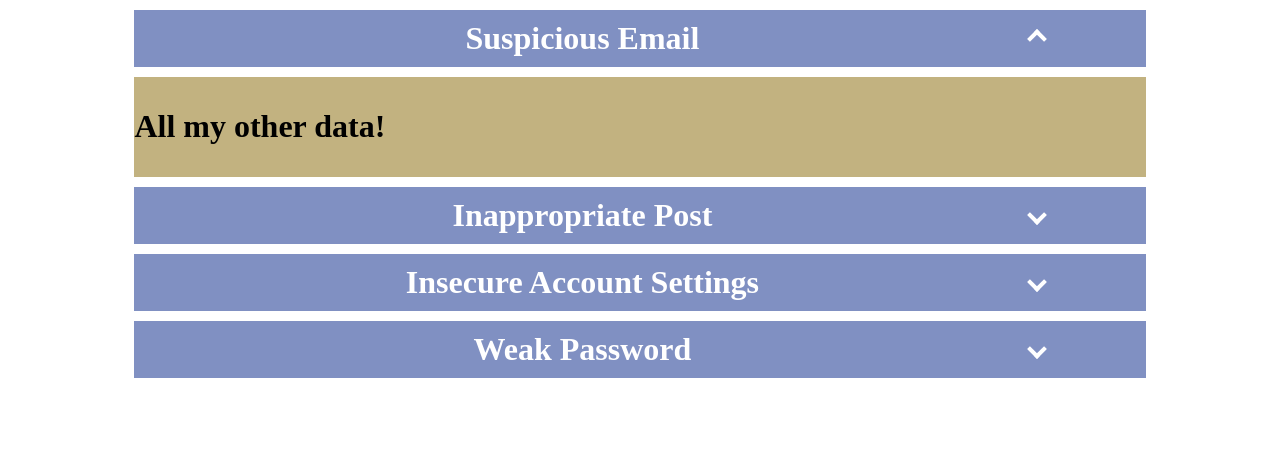
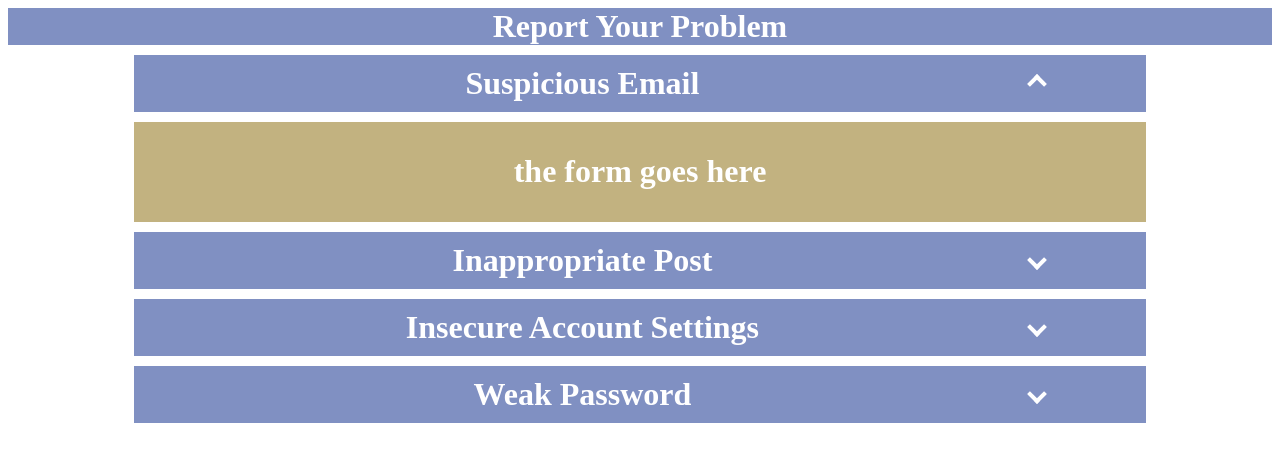
Before and after one commit to Hidden-Bug-0x1/csec-help-guide, a React (Create React App) app in the folder ui/: page / in a window 1280 px wide. Both pictures are taken after a click on the element "Suspicious Email". Shown: the top 462 px of the page. Built offline with nearby package versions, Linux system fonts and the light colour scheme.

Commit message:
Added the layout items to report a problem

```diff
--- a/ui/src/App.css
+++ b/ui/src/App.css
@@ -14,6 +14,8 @@
   margin: auto;
   background-color: var(--primary);
   color: var(--primary-txt-color);
+  display: flex;
+  justify-content: center;
 }
 
 .container {
@@ -49,3 +51,7 @@
 .bg-secondary {
   background-color: var(--secondary);
 }
+
+.bg-info {
+  background-color: var(--info);
+}
--- a/ui/src/App.js
+++ b/ui/src/App.js
@@ -1,20 +1,36 @@
+// modules
 import React from 'react';
 
+// styles
 import './App.css';
 
+// componenets
 import Heading from './components/Heading';
 
+// pages
+import SuspiciousEmailPage from './pages/SuspiciousEmailPage';
+import InappropriatePost from './pages/InappropriatePost';
+import InsecureAccount from './pages/InsecureAccount';
+import WeakPassword from './pages/WeakPassword';
+
 function App() {
-  return (
-    <div>
-      <Heading title="Suspicious Email" id={1}>
-        <h1>All my other data!</h1>
-      </Heading>
-      <Heading title="Inappropriate Post" id={2} />
-      <Heading title="Insecure Account Settings" id={3} />
-      <Heading title="Weak Password" id={4} />
-    </div>
-  );
+	return (
+		<>
+			<h1 className='card'>Report Your Problem</h1>
+			<Heading title='Suspicious Email' id={1}>
+				<SuspiciousEmailPage />
+			</Heading>
+			<Heading title='Inappropriate Post' id={2}>
+				<InappropriatePost />
+			</Heading>
+			<Heading title='Insecure Account Settings' id={3}>
+				<InsecureAccount />
+			</Heading>
+			<Heading title='Weak Password' id={4}>
+				<WeakPassword />
+			</Heading>
+		</>
+	);
 }
 
 export default App;
--- /dev/null
+++ b/ui/src/pages/InappropriatePost.js
@@ -0,0 +1,11 @@
+import React from 'react';
+
+const InappropriatePost = () => {
+  return (
+    <div className='card bg-secondary'>
+      <h1>Social media post was inappropriate</h1>
+    </div>
+  );
+};
+
+export default InappropriatePost;
--- /dev/null
+++ b/ui/src/pages/InsecureAccount.js
@@ -0,0 +1,11 @@
+import React from 'react';
+
+const InsecureAccount = () => {
+	return (
+		<div className='card bg-secondary'>
+			<h1>Insecure account settings....</h1>
+		</div>
+	);
+};
+
+export default InsecureAccount;
--- /dev/null
+++ b/ui/src/pages/SuspiciousEmailPage.js
@@ -0,0 +1,11 @@
+import React from 'react';
+
+const SuspiciousEmailPage = () => {
+	return (
+		<div className='card bg-secondary'>
+			<h1>the form goes here</h1>
+		</div>
+	);
+};
+
+export default SuspiciousEmailPage;
--- /dev/null
+++ b/ui/src/pages/WeakPassword.js
@@ -0,0 +1,11 @@
+import React from 'react';
+
+const WeakPassword = () => {
+	return (
+		<div className='card bg-secondary'>
+			<h1>Tips to strengthen your password</h1>
+		</div>
+	);
+};
+
+export default WeakPassword;
```
